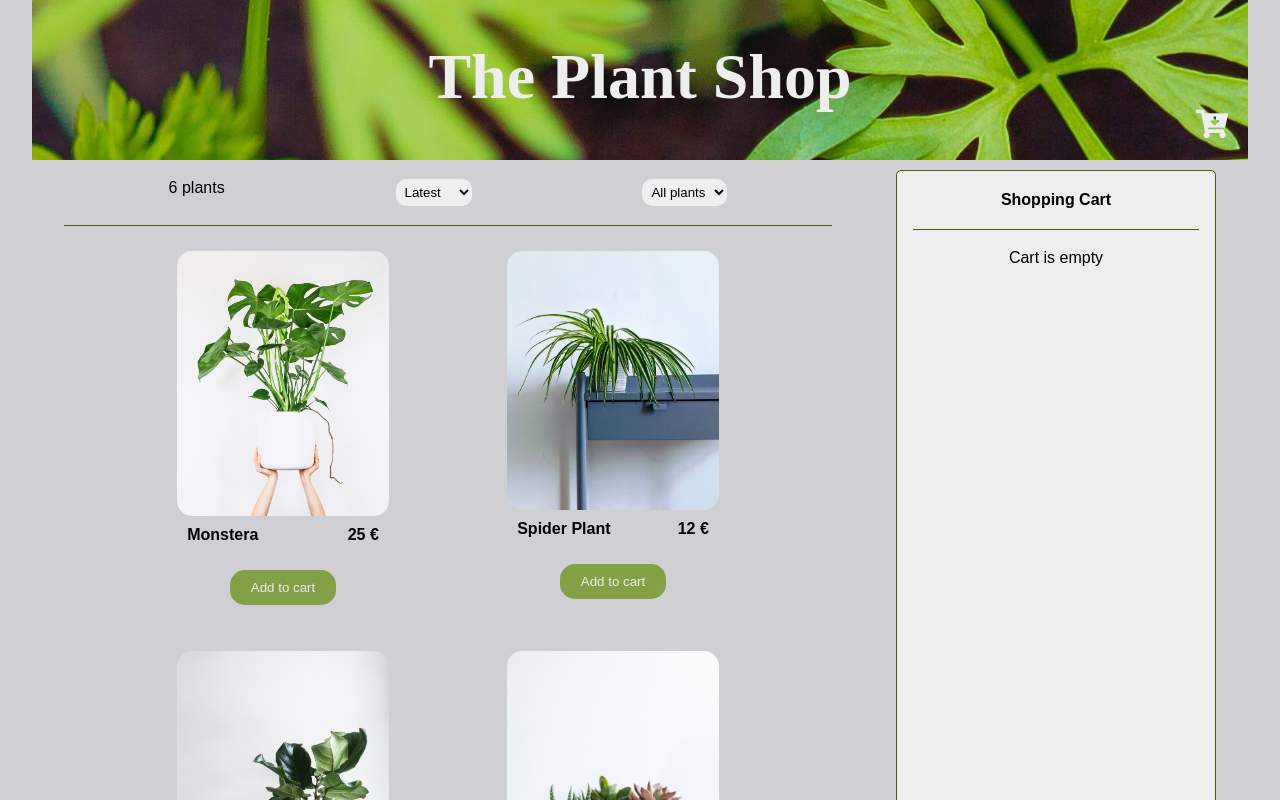
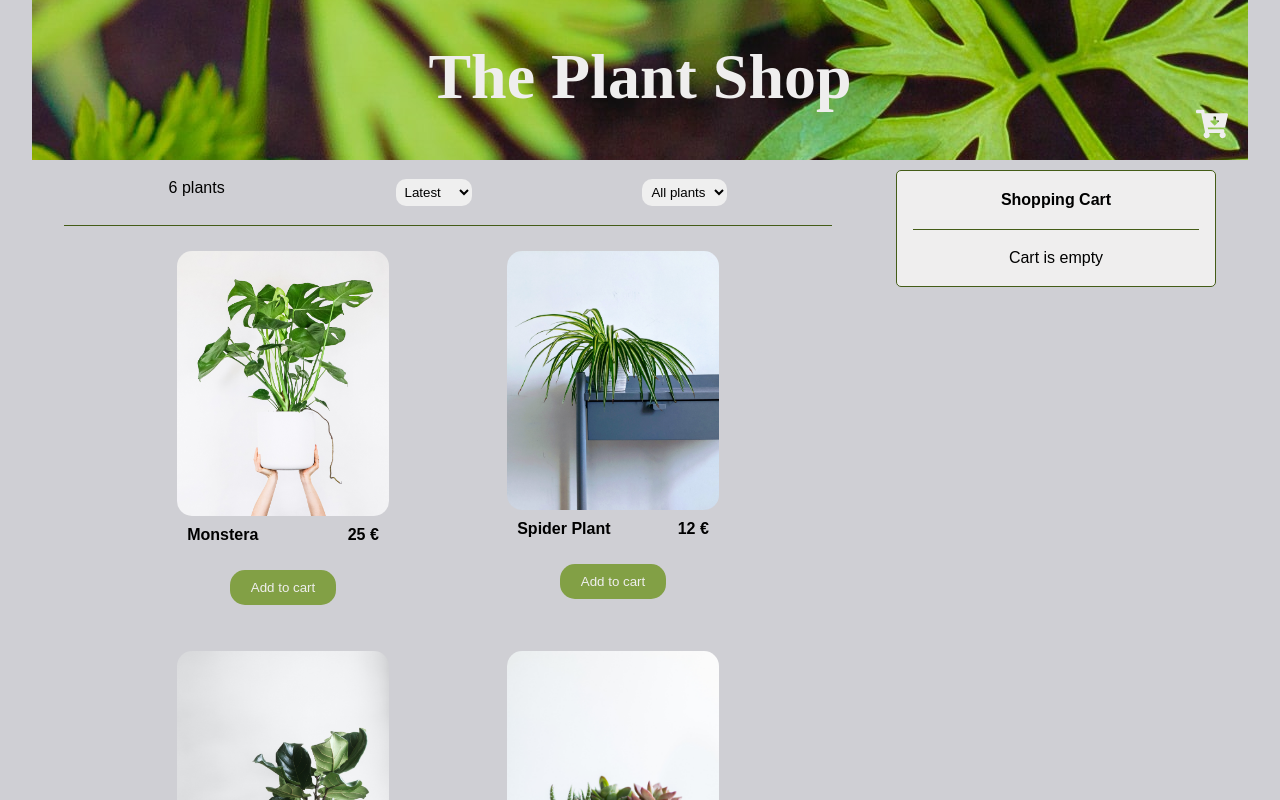
Before and after one commit to LauraTrehout/plant-shop-front, a React (Create React App) app: page / in a window 1280 px wide. Shown: the top 800 px of the page. Built offline with nearby package versions, Linux system fonts and the light colour scheme; a web font is replaced by a local one.

Commit message:
fixed cart height to fit content

```diff
--- a/src/components/Cart/Cart.css
+++ b/src/components/Cart/Cart.css
@@ -1,12 +1,10 @@
 .cart-container {
-    position: absolute;
-    right: 0;
     background-color: var(--color-background-cart);
     width: 25vw;
     margin-top: 10px;
     border: solid 1px var(--color-darkGreen);
     border-radius: 5px;
-    height: 100vh;
+    height: 100%;
     margin-right: 5vw;
 }
 
```
